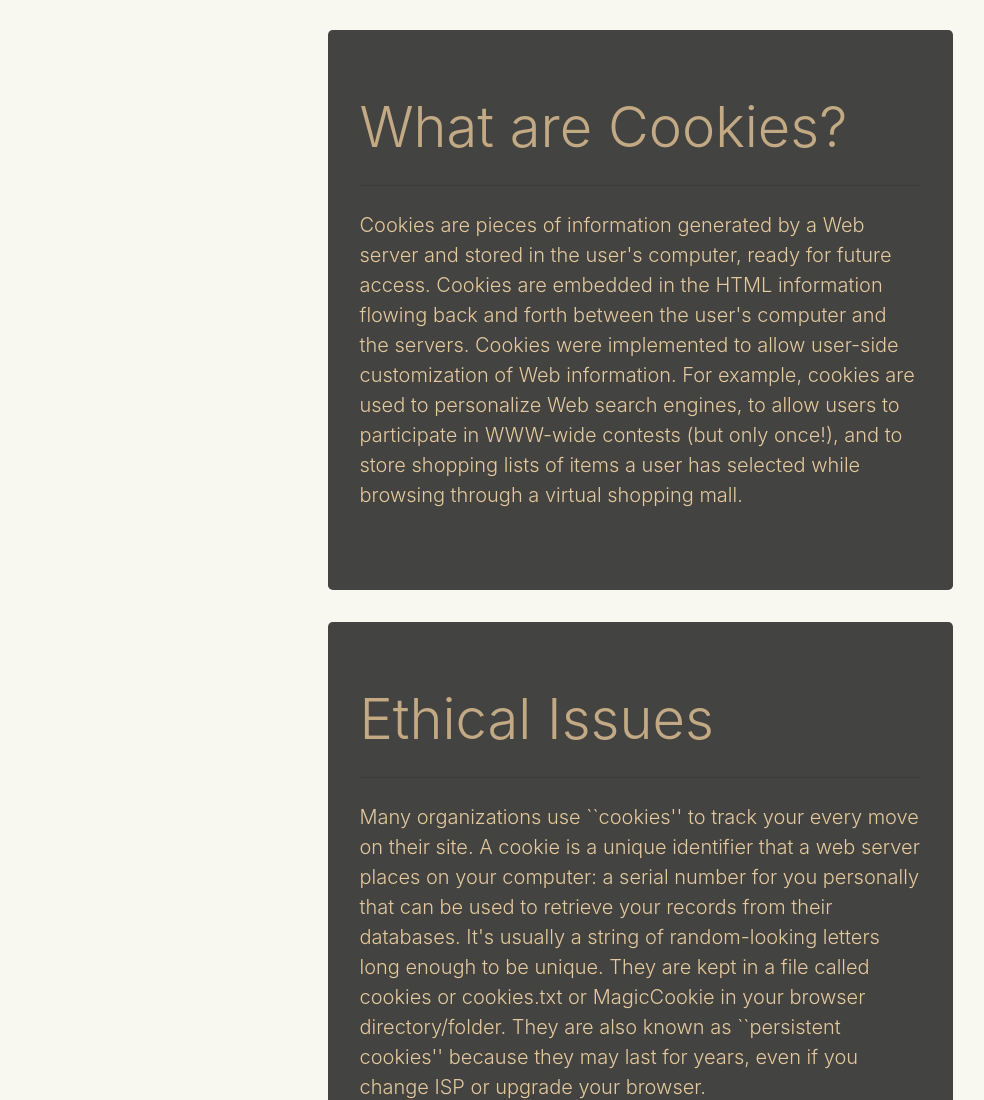
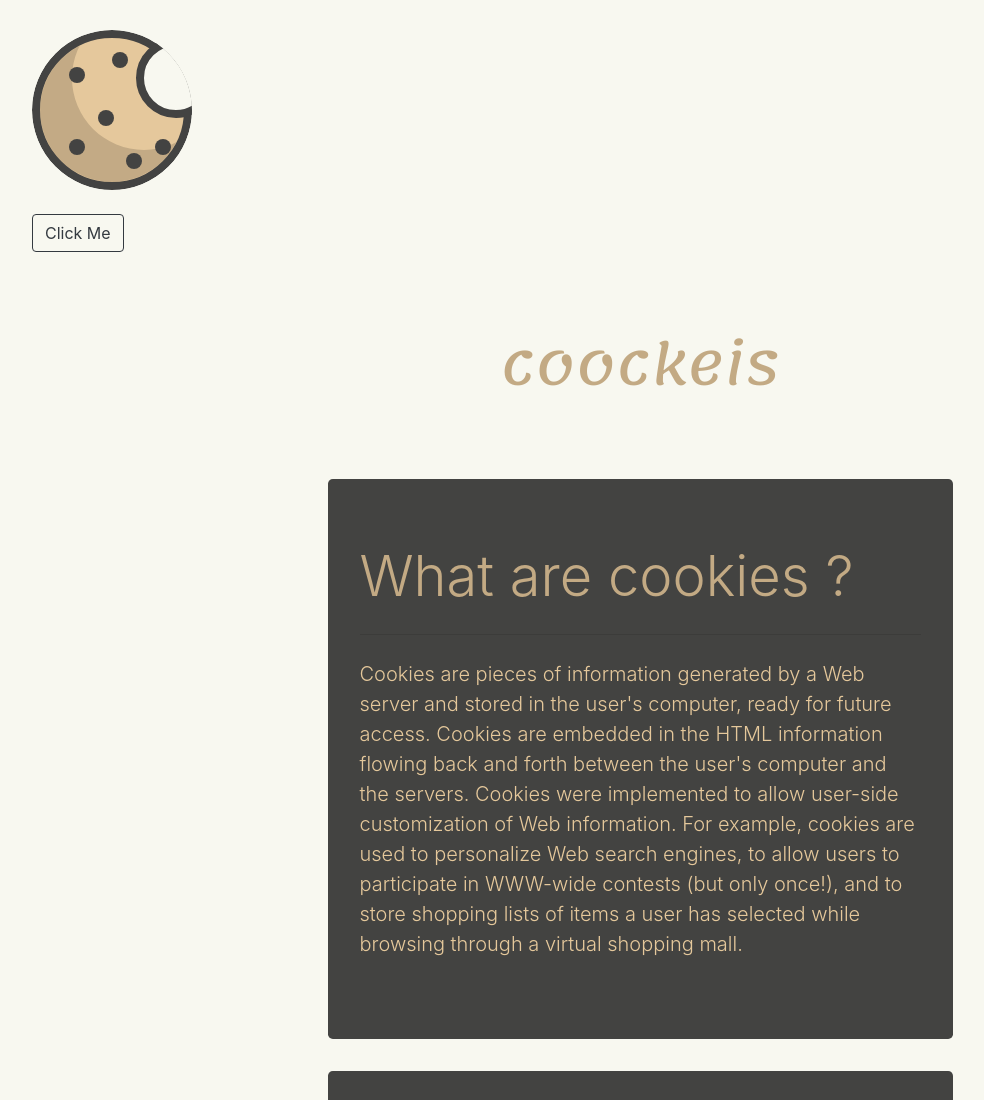
Before and after one commit to itsReema130/web-Project, a plain HTML site: page index.html in a window 1280 px wide. Shown: the top 1100 px of the page, without its empty margins (0-984 px from the left). Drawn offline with nearby package versions, Linux system fonts and the light colour scheme.

Commit message:
moving the cookie and using AOS done with the onclivk function

```diff
--- a/index.html
+++ b/index.html
@@ -8,67 +8,85 @@
     <link rel="stylesheet" href="https://stackpath.bootstrapcdn.com/bootstrap/4.5.2/css/bootstrap.min.css" integrity="sha384-JcKb8q3iqJ61gNV9KGb8thSsNjpSL0n8PARn9HuZOnIxN0hoP+VmmDGMN5t9UJ0Z" crossorigin="anonymous">
     <script src="https://stackpath.bootstrapcdn.com/bootstrap/4.5.2/js/bootstrap.min.js" integrity="sha384-B4gt1jrGC7Jh4AgTPSdUtOBvfO8shuf57BaghqFfPlYxofvL8/KUEfYiJOMMV+rV" crossorigin="anonymous"></script>
     <link rel="stylesheet" href="style.css">
+    <link href="https://fonts.googleapis.com/css2?family=Lemonada&display=swap" rel="stylesheet">
+    <link rel="stylesheet" href="https://unpkg.com/aos@next/dist/aos.css" />
+
+    <script src="javas.js"></script>
+
 </head>
 
 <body>
-    <div class="contanor">
-        <div class="row justify-content-center">
-            <div class="col-md-6">
-                <div class="jumbotron">
-                    <h1 class="display-4">What are Cookies?</h1>
-                    <hr class="my-4">
-                    <p class="lead">
+
+    <div class="cookie roll-in-left" id="cookies">
+
+
+        <div class="cookie_bite "> </div>
+        <div class="cookie_dotsWrap ">
+            <div class="cookie_dot "></div>
+            <div class="cookie_dot "></div>
+            <div class="cookie_dot "></div>
+
+            <div class="cookie_dot "></div>
+            <div class="cookie_dot "></div>
+            <div class="cookie_dot "></div>
+        </div>
+    </div>
+    <br>
+    <button type="button" id=" button1" class=" button1 btn btn-outline-dark" onclick="myMove()">Click Me</button>
+
+
+    <div class="row justify-content-center ">
+        <div class="col-md-6 ">
+            <h1 class=" hh1 display-4"> coockeis</h1>
+            <!-- <button type="button" class="btn btn-outline-dark" onclick="myMove()">Click Me</button> -->
+            <div class="jumbotron " data-aos="fade-up">
+                <h1 class="display-4 ">What are cookies ?</h1>
+                <hr class="my-4 ">
+                <p class="lead ">
                     Cookies are pieces of information generated by a Web server and stored in the user's computer, ready for future access. Cookies are embedded in the HTML information flowing back and forth between the user's computer and the servers. Cookies were implemented
                     to allow user-side customization of Web information. For example, cookies are used to personalize Web search engines, to allow users to participate in WWW-wide contests (but only once!), and to store shopping lists of items a user
                     has selected while browsing through a virtual shopping mall. </p>
             </div>
 
 
-                <div class="jumbotron">
-                    <h1 class="display-4">Ethical Issues</h1>
-                    <hr class="my-4">
-                    <p class="lead">
+            <div class="jumbotron" data-aos="fade-left">
+                <h1 class="display-4 ">Ethical Issues</h1>
+                <hr class="my-4 ">
+                <p class="lead ">
                     Many organizations use ``cookies'' to track your every move on their site. A cookie is a unique identifier that a web server places on your computer: a serial number for you personally that can be used to retrieve your records from their databases. It's
                     usually a string of random-looking letters long enough to be unique. They are kept in a file called cookies or cookies.txt or MagicCookie in your browser directory/folder. They are also known as ``persistent cookies'' because they
                     may last for years, even if you change ISP or upgrade your browser.
                 </p>
-                    <p class="lead"> If you look at your cookies file you may see the names of web sites that you have never heard of. They were probably put there by companies that resell advertising space from a large number of popular sites. Those ad placement companies
-                        maintain huge databases recording details of who looks at which pages. The larger ones have cookies in place on millions of peoples' browsers. If you use one of the popular search engines, the queries you type are probably being
-                        logged and analyzed too.</p>
-                    <p class="lead">Any web site that knows your identity and has cookie for you could set up procedures to exchange their data with the companies that buy advertising space from them, synchronizing the cookies they both have on your computer. This possibility
+                <p class="lead "> If you look at your cookies file you may see the names of web sites that you have never heard of. They were probably put there by companies that resell advertising space from a large number of popular sites. Those ad placement companies
+                    maintain huge databases recording details of who looks at which pages. The larger ones have cookies in place on millions of peoples' browsers. If you use one of the popular search engines, the queries you type are probably being logged
+                    and analyzed too.</p>
+                <p class="lead ">Any web site that knows your identity and has cookie for you could set up procedures to exchange their data with the companies that buy advertising space from them, synchronizing the cookies they both have on your computer. This possibility
                     means that once your identity becomes known to a single company listed in your cookies file, any of the others might know who you are every time you visit their sites.
                 </p>
             </div>
 
-                <div class="jumbotron">
-                    <h1 class="display-4">Benefits of Cookies</h1>
-                    <hr class="my-4">
-                    <p class="lead">
+            <div class="jumbotron" data-aos="fade-right">
+                <h1 class="display-4 ">Benefits of Cookies</h1>
+                <hr class="my-4 ">
+                <p class="lead ">
                     It may seem as if cookies are completely bad. Cookies allow a web application to respond to you as an individual. By gathering and remembering information about your preferences, the web application can tailor its operation to your needs, likes and dislikes.
-                        For example, a cookie can be used to remember your name and the colors and fonts that you prefer to see - to be fair, a password could do the same thing, but doesn't it just feel nice to be greeted by name when you walk into a
-                        store? Sure it does! Cookies can keep track of what you are doing while using the application. When you visit an electronic store, a cookie makes it easy to shop by allowing you to drop things into a virtual "cart" - the cookie
-                        actually keeps track of your cart versus others in use at the same time. </p>
+                    For example, a cookie can be used to remember your name and the colors and fonts that you prefer to see - to be fair, a password could do the same thing, but doesn't it just feel nice to be greeted by name when you walk into a store?
+                    Sure it does! Cookies can keep track of what you are doing while using the application. When you visit an electronic store, a cookie makes it easy to shop by allowing you to drop things into a virtual "cart " - the cookie actually
+                    keeps track of your cart versus others in use at the same time. </p>
             </div>
         </div>
     </div>
-        <!-- cookie -->
-        <div class="cookie roll-in-left" onclick="trackScrollPosition()">
-            <div class="cookie_bite"></div>
-            <div class="cookie_dotsWrap">
-                <div class="cookie_dot"></div>
-                <div class="cookie_dot"></div>
-                <div class="cookie_dot"></div>
-                <div class="cookie_dot"></div>
-                <div class="cookie_dot"></div>
-                <div class="cookie_dot"></div>
+
     </div>
     </div>
-        <!-- cookie -->
-    </div>
-    </div>
+    <script src="https://unpkg.com/aos@next/dist/aos.js"></script>
+    <script>
+        AOS.init({
+            offset: 400,
+            duration: 1000
 
-    <script src="https://code.jquery.com/jquery-3.5.1.slim.min.js" integrity="sha384-DfXdz2htPH0lsSSs5nCTpuj/zy4C+OGpamoFVy38MVBnE+IbbVYUew+OrCXaRkfj" crossorigin="anonymous"></script>
-    <script src="https://cdn.jsdelivr.net/npm/popper.js@1.16.1/dist/umd/popper.min.js" integrity="sha384-9/reFTGAW83EW2RDu2S0VKaIzap3H66lZH81PoYlFhbGU+6BZp6G7niu735Sk7lN" crossorigin="anonymous"></script>
+        });
+    </script>
 </body>
 
 </html>
--- a/javas.js
+++ b/javas.js
@@ -0,0 +1,16 @@
+// moving the cookie onclick
+function myMove() {
+    var elem = document.getElementById("cookies");
+    var pos = 0;
+    var id = setInterval(frame, 1);
+
+    function frame() {
+        if (pos == 2500) {
+            clearInterval(id);
+        } else {
+            pos++;
+            elem.style.top = pos + 'px';
+            elem.style.bottom = pos + 'px';
+        }
+    }
+}
--- a/style.css
+++ b/style.css
@@ -1,3 +1,9 @@
+* {
+    margin: 0;
+    padding: 0;
+    box-sizing: border-box;
+}
+
 HTML body {
     padding-top: 30px;
     background-color: #f8f8f0;
@@ -19,11 +25,12 @@ h1 {
 /* cookie */
 
 .cookie {
-    padding-right: 20px;
-    position: relative;
-    width: 24rem;
-    height: 24rem;
-    border: 1rem solid #434342;
+    z-index: -1;
+    margin-left: 2rem;
+    position: absolute;
+    width: 10rem;
+    height: 10rem;
+    border: 0.5rem solid #434342;
     border-radius: 50%;
     background-color: #e5c89c;
     box-shadow: inset 2rem -2rem rgba(0, 0, 0, 0.15);
@@ -31,19 +38,21 @@ h1 {
 }
 
 .cookie_bite {
+    z-index: -1;
     position: absolute;
     right: -2rem;
-    width: 8rem;
-    height: 8rem;
-    border: 1rem solid #434342;
+    width: 5rem;
+    height: 5rem;
+    border: 0.5rem solid #434342;
     border-radius: 50%;
     background-color: #f8f8f0;
 }
 
 .cookie_dot {
+    z-index: -1;
     position: absolute;
-    width: 2rem;
-    height: 2rem;
+    width: 1rem;
+    height: 1rem;
     border-radius: 50%;
     background-color: #434342;
 }
@@ -59,8 +68,8 @@ h1 {
 }
 
 .cookie_dot:nth-of-type(3) {
-    top: 40%;
-    left: 70%;
+    top: 70%;
+    left: 80%;
 }
 
 .cookie_dot:nth-of-type(4) {
@@ -123,3 +132,17 @@ h1 {
 
 
 /* end of animation */
+
+html body .button1 {
+    margin-left: 2rem;
+    margin-top: 10rem;
+    z-index: 7;
+    align-self: start;
+}
+
+.hh1 {
+    text-align: center;
+    margin-top: 5rem;
+    margin-bottom: 5rem;
+    font-family: 'Lemonada', cursive;
+}
```
Lines whose indentation alone changed are shown as unchanged.
